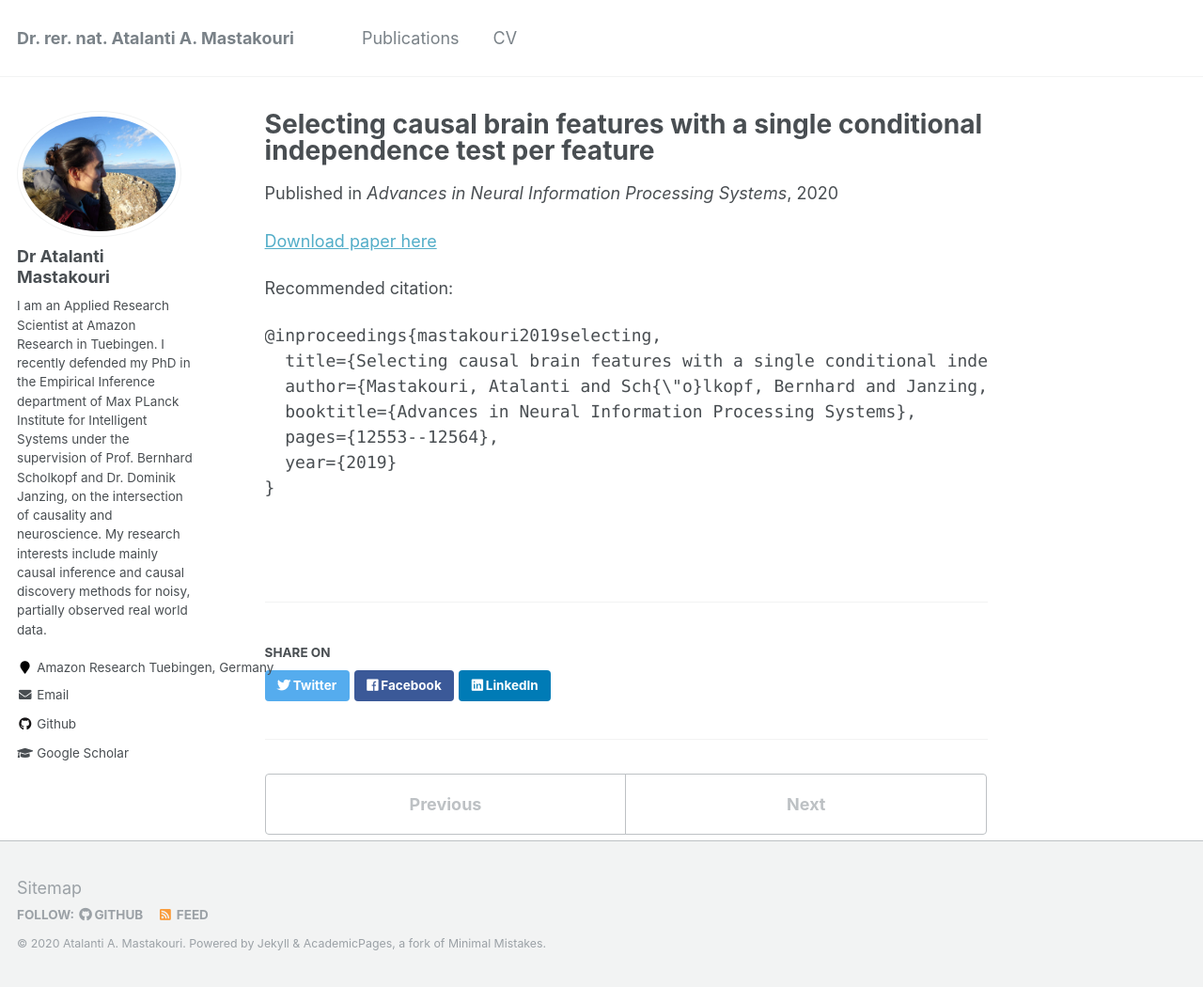
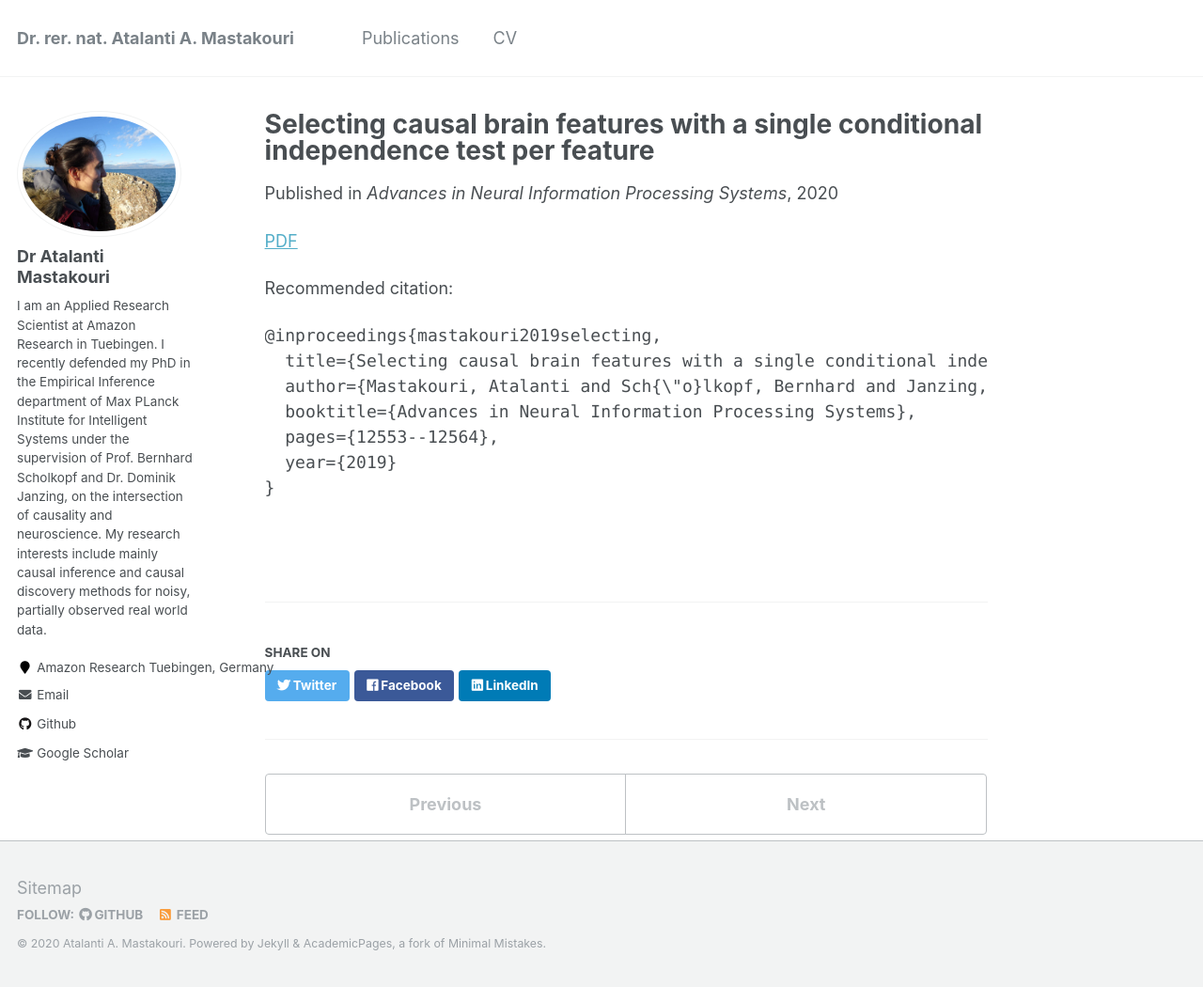
Before and after one commit to atalanti/atalanti.github.io, a Jekyll site: the page built from _publications/2019b-Selecting-causal-brain-features-with-a-single-conditional-independence-test-per-feature.md, in a window 1280 px wide and 1050 px high. Shown: the whole window at 94% size. Built offline with Jekyll 4.4.1, drawn with Linux system fonts in a browser that asks for light colours.

Commit message:
Update 2019b-Selecting-causal-brain-features-with-a-single-conditional-independence-test-per-feature.md

````diff
--- a/_publications/2019b-Selecting-causal-brain-features-with-a-single-conditional-independence-test-per-feature.md
+++ b/_publications/2019b-Selecting-causal-brain-features-with-a-single-conditional-independence-test-per-feature.md
@@ -7,7 +7,7 @@ venue: 'Advances in Neural Information Processing Systems'
 paperurl: 'https://proceedings.neurips.cc/paper/2019/hash/e6be4c22a5963ab00dfe8f3b695b5332-Abstract.html'
 ---
 
-[Download paper here](https://proceedings.neurips.cc/paper/2019/file/e6be4c22a5963ab00dfe8f3b695b5332-Paper.pdf)
+[PDF](https://proceedings.neurips.cc/paper/2019/file/e6be4c22a5963ab00dfe8f3b695b5332-Paper.pdf)
 
 Recommended citation:
 ```Javascript
````
